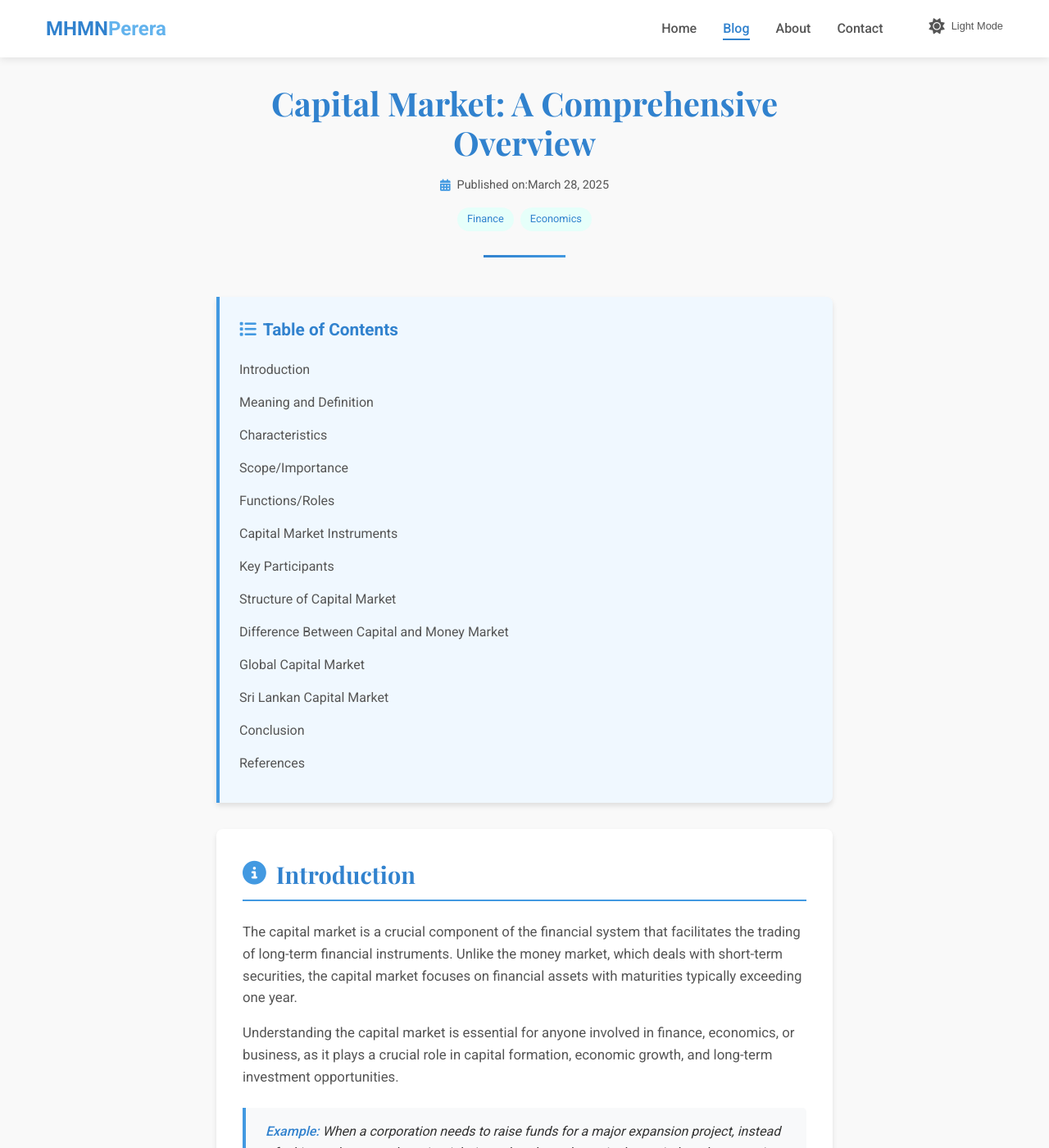
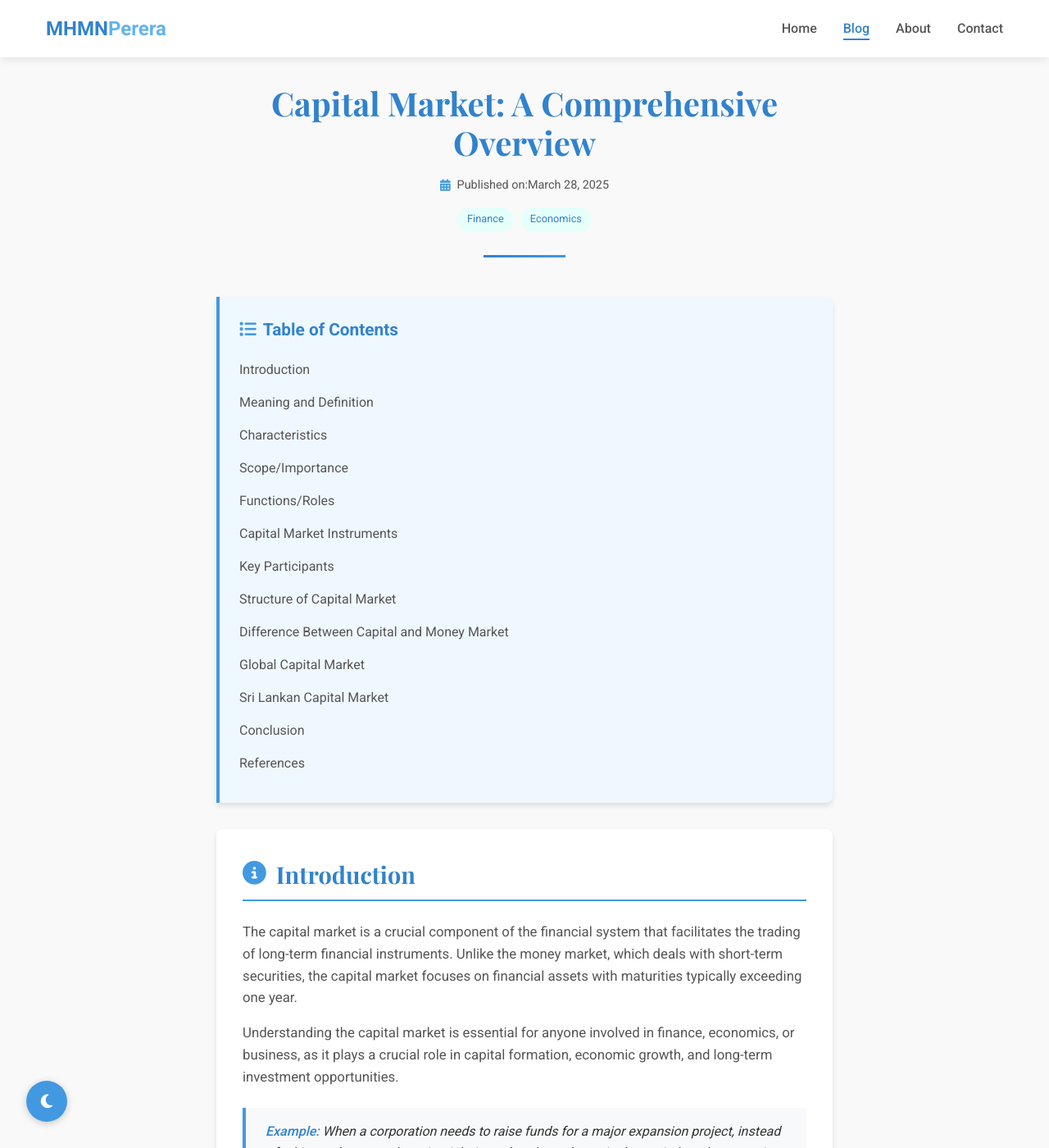
Before and after one commit to MHMNP2021/portfolio.github.io, a Jekyll site: the page blog/capital-market.html, which Jekyll copies as it is, in a window 1280 px wide and 1400 px high. Shown: the whole window at 82% size. Built offline with Jekyll 4.4.1, drawn with Linux system fonts in a browser that asks for light colours.

Commit message:
Update capital-market.html

```diff
--- a/blog/capital-market.html
+++ b/blog/capital-market.html
@@ -168,29 +168,6 @@
     background-color: var(--accent-primary);
 }
 
-    /* Theme Toggle */
-    .theme-toggle {
-        background: none;
-        border: none;
-        color: var(--text-secondary);
-        font-size: 1.2rem;
-        cursor: pointer;
-        margin-left: 1.5rem;
-        transition: color 0.3s;
-        display: flex;
-        align-items: center;
-        gap: 0.5rem;
-    }
-
-    .theme-toggle span {
-        font-size: 0.8rem;
-        font-weight: 500;
-    }
-
-    .theme-toggle:hover {
-        color: var(--accent-primary);
-    }
-
 /* Mobile Menu */
 .mobile-menu-toggle {
     display: none;
@@ -677,6 +654,36 @@
     font-size: 1.2rem;
 }
 
+/* Theme Toggle Button (Floating) */
+.theme-toggle-float {
+    position: fixed;
+    bottom: 2rem;
+    left: 2rem;
+    background-color: var(--back-to-top-bg);
+    color: white;
+    width: 50px;
+    height: 50px;
+    border-radius: 50%;
+    display: flex;
+    justify-content: center;
+    align-items: center;
+    text-decoration: none;
+    box-shadow: 0 2px 10px rgba(0, 0, 0, 0.2);
+    cursor: pointer;
+    z-index: 99;
+    border: none;
+    transition: background-color 0.3s, transform 0.3s;
+}
+
+.theme-toggle-float:hover {
+    background-color: var(--back-to-top-hover);
+    transform: translateY(-5px);
+}
+
+.theme-toggle-float i {
+    font-size: 1.2rem;
+}
+
 /* Progress Bar */
 .progress-container {
     position: fixed;
@@ -789,9 +796,12 @@
         gap: 1rem;
     }
 
-        .back-to-top {
+    .back-to-top, .theme-toggle-float {
         bottom: 1.5rem;
-            right: 1.5rem;
+    }
+
+    .theme-toggle-float {
+        left: 1.5rem;
     }
 }
 
@@ -804,18 +814,21 @@
         font-size: 1.5rem;
     }
 
-        .back-to-top {
+    .back-to-top, .theme-toggle-float {
         bottom: 1rem;
-            right: 1rem;
         width: 45px;
         height: 45px;
+    }
+
+    .theme-toggle-float {
+        left: 1rem;
     }
 }
 
 /* Print Styles */
 @media print {
     .mobile-menu-toggle,
-        .theme-toggle,
+    .theme-toggle-float,
     .back-to-top,
     .progress-container,
     .post-navigation,
@@ -872,12 +885,6 @@
         <li><a href="../blog.html" class="active">Blog</a></li>
         <li><a href="../index.html#about">About</a></li>
         <li><a href="../index.html#contact">Contact</a></li>
-            <li>
-                <button class="theme-toggle" id="themeToggle">
-                    <i class="fas fa-sun"></i>
-                    <span>Light Mode</span>
-                </button>
-            </li>
     </ul>
 </nav>
 </header>
@@ -1382,6 +1389,11 @@
 </article>
 </main>
 
+<!-- Theme Toggle Button (Floating) -->
+<button class="theme-toggle-float" id="themeToggleFloat">
+    <i class="fas fa-moon"></i>
+</button>
+
 <a href="#" class="back-to-top" id="backToTop">
     <i class="fas fa-arrow-up"></i>
 </a>
@@ -1396,9 +1408,7 @@
 
 <script>
 // Theme toggle functionality
-    const themeToggle = document.getElementById('themeToggle');
-    const themeIcon = themeToggle.querySelector('i');
-    const themeText = themeToggle.querySelector('span');
+const themeToggleFloat = document.getElementById('themeToggleFloat');
 const htmlElement = document.documentElement;
 
 // Check for saved theme preference or use system preference
@@ -1407,26 +1417,29 @@
 
 function setTheme(isDark) {
     if (isDark) {
+        htmlElement.classList.remove('light-mode');
         htmlElement.classList.add('dark-mode');
-            themeIcon.classList.remove('fa-moon');
-            themeIcon.classList.add('fa-sun');
-            themeText.textContent = 'Light Mode';
+        themeToggleFloat.innerHTML = '<i class="fas fa-sun"></i>';
         localStorage.setItem('theme', 'dark');
     } else {
         htmlElement.classList.remove('dark-mode');
-            themeIcon.classList.remove('fa-sun');
-            themeIcon.classList.add('fa-moon');
-            themeText.textContent = 'Dark Mode';
+        htmlElement.classList.add('light-mode');
+        themeToggleFloat.innerHTML = '<i class="fas fa-moon"></i>';
         localStorage.setItem('theme', 'light');
     }
 }
 
+// Set initial theme
 if (savedTheme === 'dark' || (!savedTheme && prefersDarkMode)) {
     setTheme(true);
-    }
-
-    themeToggle.addEventListener('click', () => {
-        setTheme(!htmlElement.classList.contains('dark-mode'));
+} else {
+    setTheme(false);
+}
+
+// Toggle theme on button click
+themeToggleFloat.addEventListener('click', () => {
+    const isDarkMode = htmlElement.classList.contains('dark-mode');
+    setTheme(!isDarkMode);
 });
 
 // Mobile menu toggle
```
Lines whose indentation alone changed are shown as unchanged.
